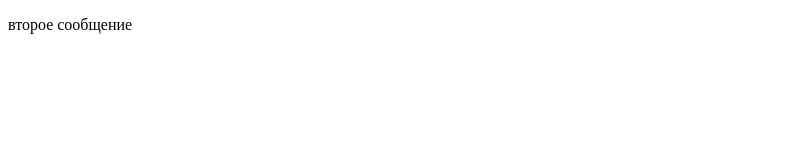
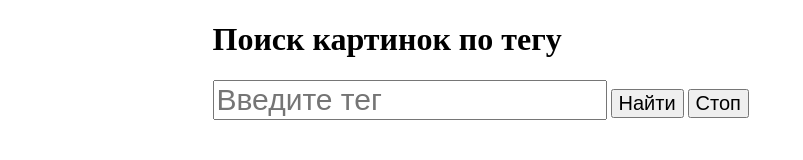
Before and after one commit to sexyDaniel/Amazeriffic, a plain HTML site: page Flicr/index.html in a window 1280 px wide. Shown: the whole page, without its empty margins (0-803 px from the left). Drawn offline with nearby package versions, Linux system fonts and the light colour scheme.

Commit message:
Finish Flicr

```diff
--- a/Flicr/app.js
+++ b/Flicr/app.js
@@ -1,20 +1,24 @@
-var main = function () {
-    var messages = ["первое сообщение", "второе сообщение", "третье","четвертое"];
-    var displayMessage = function (messageIndex) {
-        var $message = $("<p>").text(messages[messageIndex]).hide();
-        $(".message").empty();
-        $(".message ").append($message);
-        $message.fadeIn();
-        setTimeout(function () {
-            messageIndex = messageIndex + 1;
-            displayMessage(messageIndex);
+var main = function (images) {
+    var displayImages = function (imgIndex) {
+    var $img = $("<img>").attr('src', images[imgIndex]).hide();
+     $(".message").empty();
+    $(".message ").append($img);
+    $img.fadeIn();
+    setTimeout(function () {
+         imgIndex = imgIndex + 1;
+        displayImages(imgIndex);
         }, 3000);
-    };
-    displayMessage(0);
+    }
+    displayImages(0)
 }
 $(document).ready(()=>{
-    $.getJSON("http://api.flickr.com/services/feeds/photos_public.gne?tags=car&format=json&jsoncallback=?", function(data) {
-        console.log(data)
-    });
-    main()
+    $(".tagSearch").on("click",()=>{
+        let tag = $(".tagInput").val()
+        $.getJSON("http://api.flickr.com/services/feeds/photos_public.gne?tags="+tag+"&format=json&jsoncallback=?", function(data) {
+            var images = data.items.map(item=>{
+                return item.media.m
+            })
+            main(images)
+        });
+    })
 });
--- a/Flicr/index.html
+++ b/Flicr/index.html
@@ -3,10 +3,22 @@
 <head>
     <meta charset="UTF-8">
     <meta name="viewport" content="width=device-width, initial-scale=1.0">
+    <link href="s.css" rel="stylesheet">
     <title>Document</title>
 </head>
 <body>
-    <div class="message"></div>
+    <div class="container">
+        <div>
+            <h1>
+                Поиск картинок по тегу
+            </h1>
+            <input placeholder="Введите тег" class="tagInput">
+            <button class="tagSearch">Найти</button>
+            <button class="tagSearch">Стоп</button>
+        </div>
+        <div class="message">
+        </div>
+    </div>
     <script src="http://code.jquery.com/jquery-3.4.1.min.js"></script>
     <script type="text/javascript" src="app.js"></script>
 </body>
--- /dev/null
+++ b/Flicr/s.css
@@ -0,0 +1,21 @@
+.tagInput{
+    min-width: 300px;
+    font-size: 30px;
+    margin-bottom: 10px;
+}
+
+.container{
+    max-width: 855px;
+    margin: auto;
+}
+
+img{
+    width: 100%;
+    height: 550px;
+    border-radius: 5px;
+    display: flex;
+}
+
+button{
+    font-size: 20px;
+}
```
